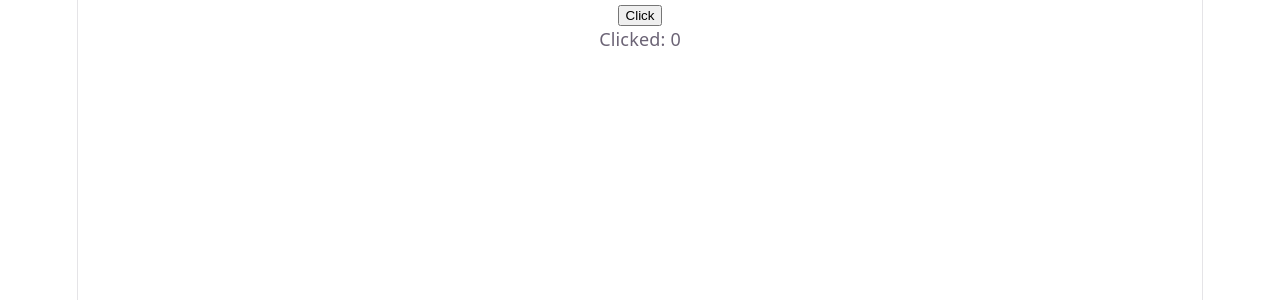
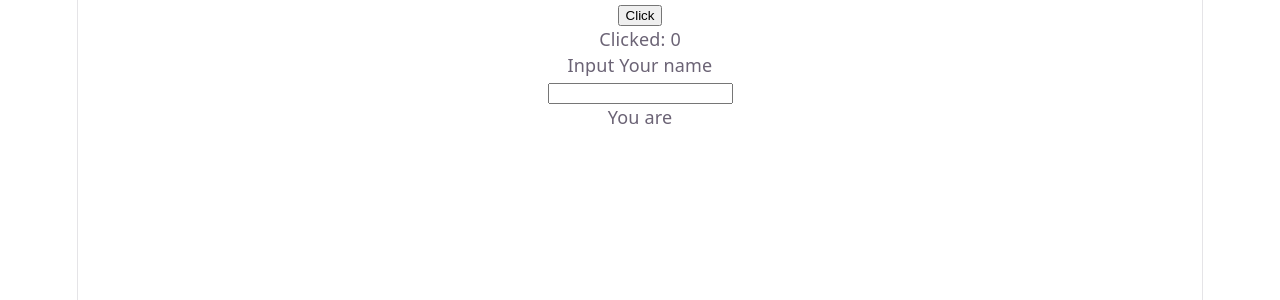
Before and after one commit to zahidhasantonmoy/Next-Level-foundation-course-js-react, a React (Vite) app in the folder React m1/testing-react/: page / in a window 1280 px wide. Shown: the top 300 px of the page. Built offline with nearby package versions, Linux system fonts and the light colour scheme.

Commit message:
Add StudentInput component for dynamic name input functionality

```diff
--- a/React m1/testing-react/src/App.jsx
+++ b/React m1/testing-react/src/App.jsx
@@ -9,6 +9,7 @@ import StudentCard from './StudentCard.jsx'
 import UserProfile from './UserProfile.jsx'
 import StudentList from './StudentList.jsx'
 import CounterButton from './CounterButton.jsx'
+import StudentInput from './StudentInput.jsx'
 function App() {
  return (
   <>
@@ -24,6 +25,9 @@ function App() {
 
   <StudentList/> */}
 <CounterButton/>
+
+
+<StudentInput/>
   </>
   );
 }
--- /dev/null
+++ b/React m1/testing-react/src/StudentInput.jsx
@@ -0,0 +1,24 @@
+import { useState } from "react";
+export default function StudentInput(){
+
+  const [name, setName]=useState("");
+  function inputName(input){
+    setName(input.target.value);
+  }
+
+   return (
+    <>
+    <div>
+     <p>Input Your name </p>
+    <input type="text"  value={name} onChange={inputName} />
+    <p>You are {name}</p>
+
+    </div>
+
+
+    </>
+   );
+
+
+
+}
```
